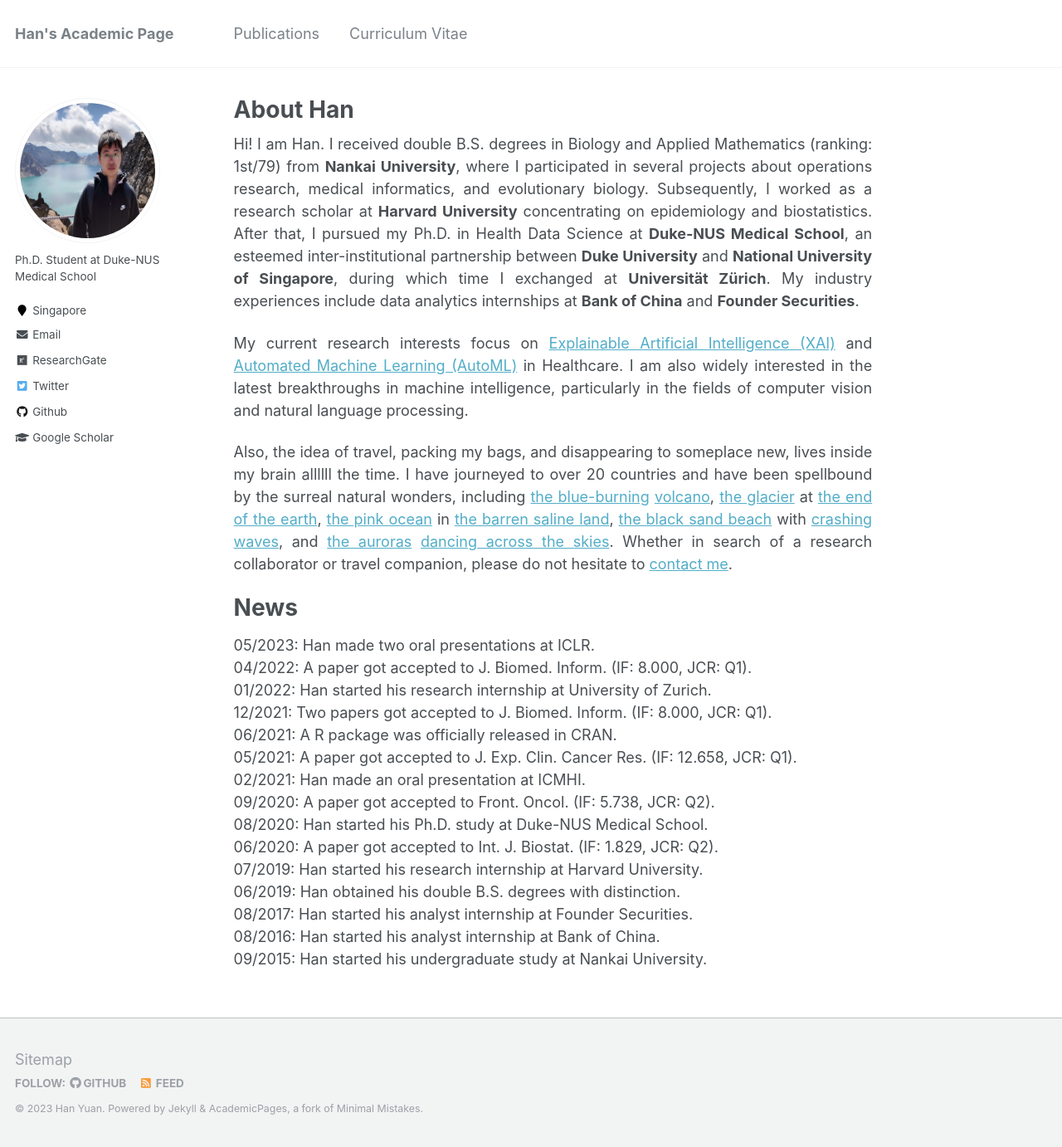
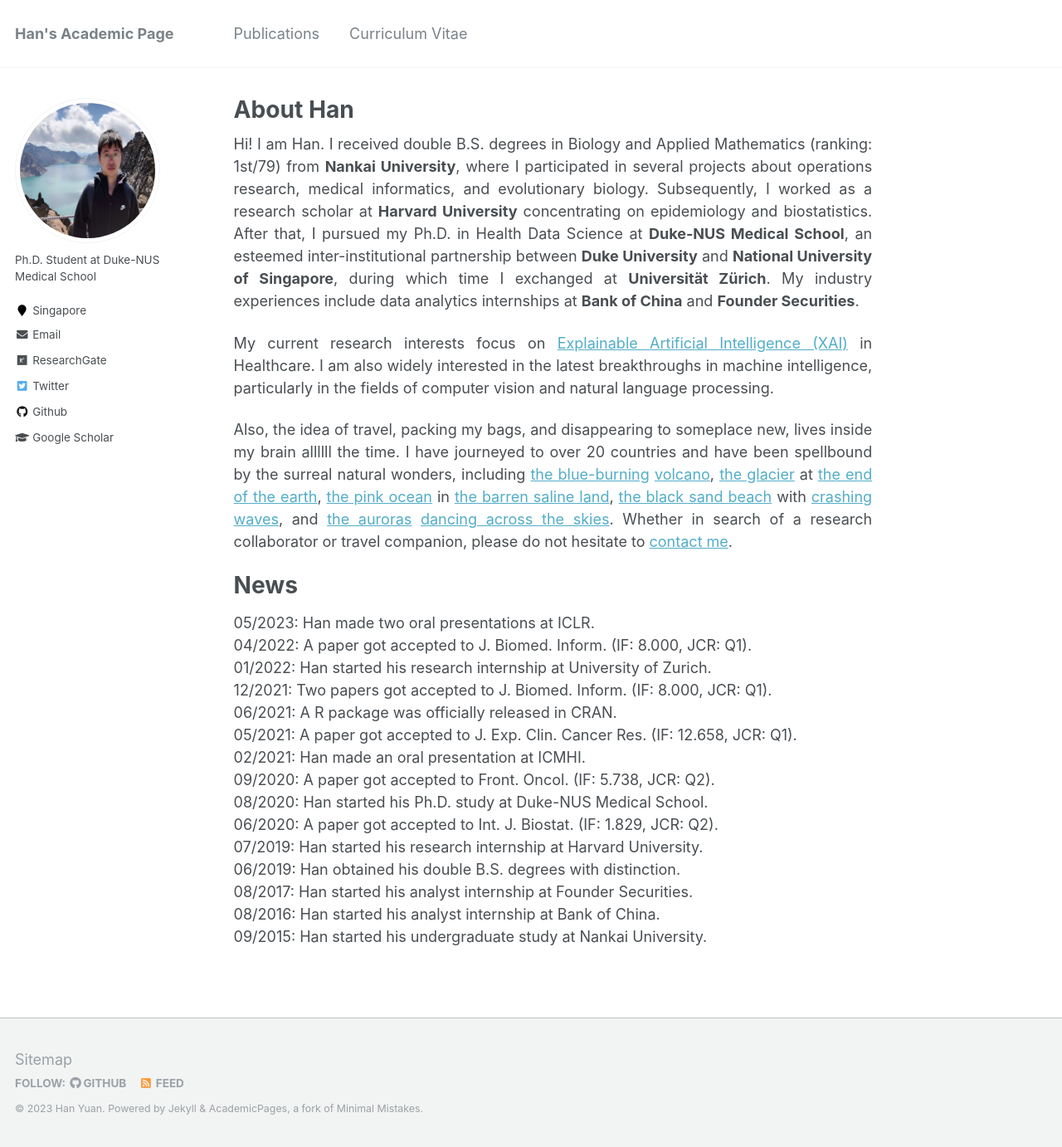
Before and after one commit to Han-Yuan-Med/Han-Yuan-Med.github.io, a Jekyll site: the page built from _pages/about.md, in a window 1280 px wide and 1382 px high. Shown: the whole window at 83% size. Built offline with Jekyll 4.4.1, drawn with Linux system fonts in a browser that asks for light colours.

Commit message:
Update about.md

```diff
--- a/_pages/about.md
+++ b/_pages/about.md
@@ -9,7 +9,7 @@
 
 Hi! I am Han. I received double B.S. degrees in Biology and Applied Mathematics (ranking: 1st/79) from **Nankai University**, where I participated in several projects about operations research, medical informatics, and evolutionary biology. Subsequently, I worked as a research scholar at **Harvard University** concentrating on epidemiology and biostatistics. After that, I pursued my Ph.D. in Health Data Science at **Duke-NUS Medical School**, an esteemed inter-institutional partnership between **Duke University** and **National University of Singapore**, during which time I exchanged at **Universität Zürich**. My industry experiences include data analytics internships at **Bank of China** and **Founder Securities**.
 
-My current research interests focus on [Explainable Artificial Intelligence (XAI)](https://en.wikipedia.org/wiki/Explainable_artificial_intelligence) and [Automated Machine Learning (AutoML)](https://en.wikipedia.org/wiki/Automated_machine_learning) in Healthcare. I am also widely interested in the latest breakthroughs in machine intelligence, particularly in the fields of computer vision and natural language processing.
+My current research interests focus on [Explainable Artificial Intelligence (XAI)](https://en.wikipedia.org/wiki/Explainable_artificial_intelligence) in Healthcare. I am also widely interested in the latest breakthroughs in machine intelligence, particularly in the fields of computer vision and natural language processing.
 
 Also, the idea of travel, packing my bags, and disappearing to someplace new, lives inside my brain allllll the time. I have journeyed to over 20 countries and have been spellbound by the surreal natural wonders, including [the blue-burning]((/files/travel/blue_fire.jpg)) [volcano](/files/travel/volcano.jpg), [the glacier](/files/travel/glacier.jpg) at [the end of the earth](/files/travel/earth_end.jpg), [the pink ocean](/files/travel/pink_lake.jpg) in [the barren saline land](/files/travel/barren.jpg), [the black sand beach](/files/travel/black_beach.jpg) with [crashing waves](/files/travel/waves.jpg), and [the auroras](/files/travel/aurora.jpg) [dancing across the skies](/files/travel/aurora_dancing.jpg). Whether in search of a research collaborator or travel companion, please do not hesitate to <a href="mailto:yuan.han@u.duke.nus.edu">contact me</a>.
 
```
